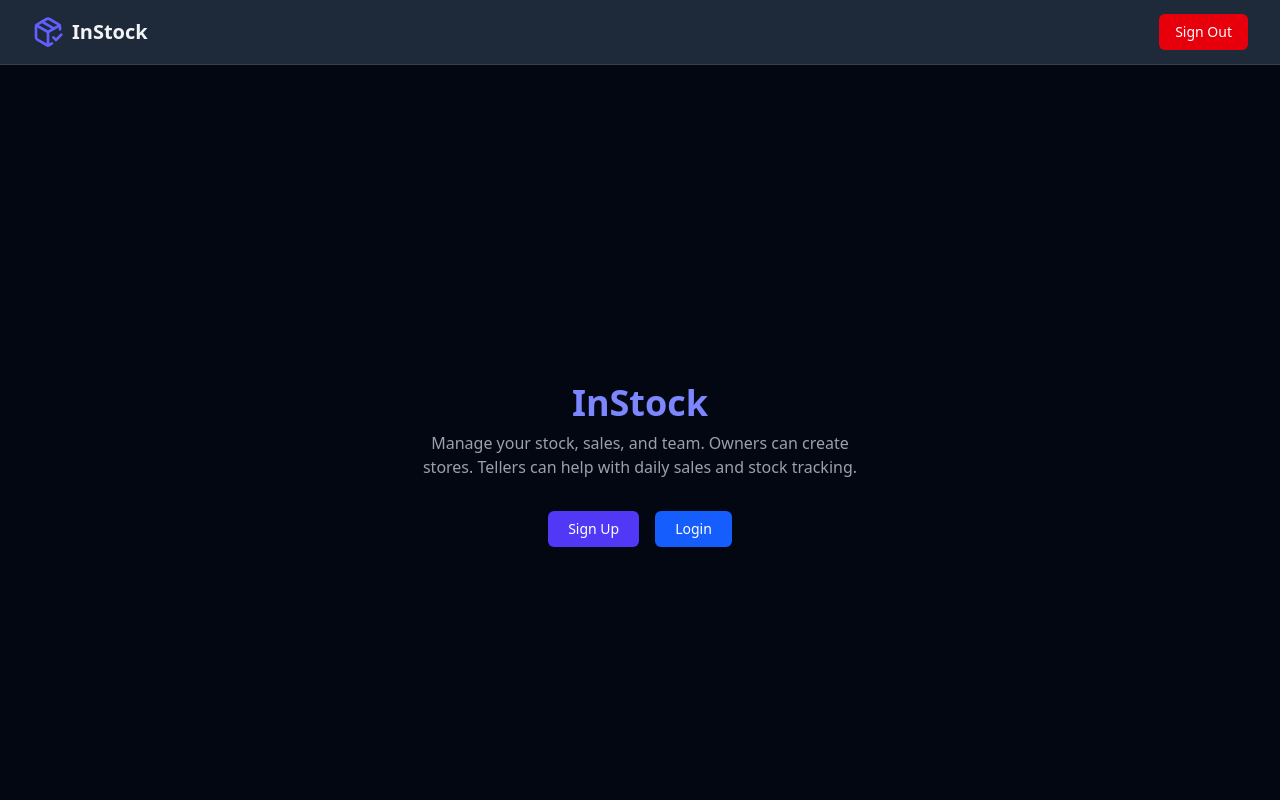
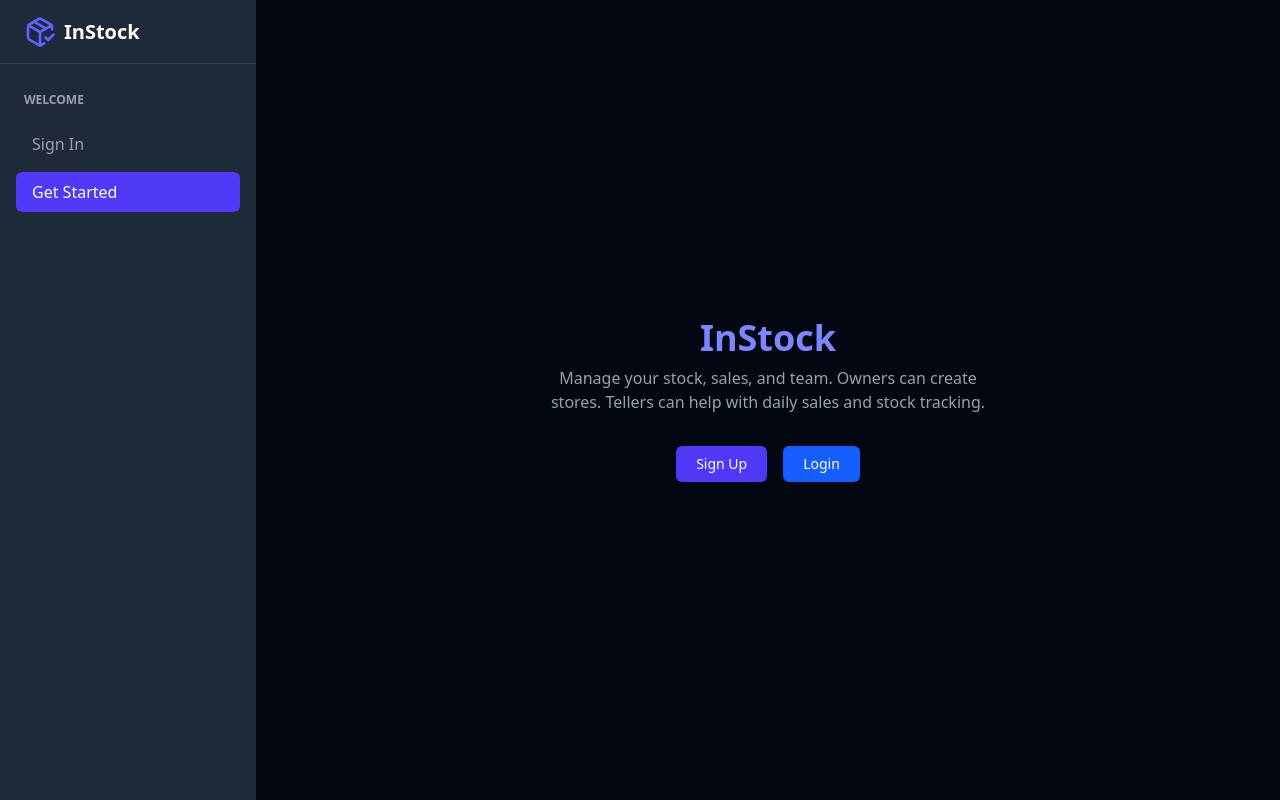
Before and after one commit to TDL2627/inventory-tracker, a Next.js app: page /auth in a window 1280 px wide. Shown: the top 800 px of the page. Built offline with nearby package versions, Linux system fonts and the light colour scheme; no server answers.

Commit message:
updated nav

```diff
--- a/src/app/components/navbar.js
+++ b/src/app/components/navbar.js
@@ -1,151 +1,199 @@
-import { useState } from "react";
+import { useEffect, useState } from "react";
 import { useRouter } from "next/router";
-import { logOut } from "../utils/auth";
+import { logOut, getUser } from "../utils/auth";
 import { toast } from "react-hot-toast";
-import { PackageCheck, Menu, X } from "lucide-react";
+import {
+  PackageCheck,
+  Home,
+  ShoppingCart,
+  User,
+  LogOut,
+  Menu,
+  X,
+} from "lucide-react";
 
-const Navbar = () => {
-  const [mobileMenuOpen, setMobileMenuOpen] = useState(false);
+const Sidebar = () => {
+  const [sidebarOpen, setSidebarOpen] = useState(false);
+  const [user, setUser] = useState(null);
+
   const router = useRouter();
+
+  useEffect(() => {
+    const checkUser = async () => {
+      const user = await getUser();
+      setUser(user);
+    };
+    checkUser();
+  }, [router]);
 
   const goToAuthWithModal = (type) => {
     router.push(`/auth?modal=${type}`);
+    setSidebarOpen(false);
   };
 
+  // Check if on homepage
+  const isHome = router.pathname === "/";
+
+  if (isHome) {
+    // Top Nav for home page
     return (
-    <>
-      {router.pathname !== "/dashboard" && (
-        <div className=" bg-gray-900 text-gray-100">
-          {/* Navigation */}
-          <nav className="bg-gray-800 border-b border-gray-700">
-            <div className="max-w-7xl mx-auto px-4 sm:px-6 lg:px-8">
-              <div className="flex items-center justify-between h-16">
-                <div className="flex items-center">
-                  <div className="flex-shrink-0">
+      <header className="bg-gray-900 text-white flex items-center justify-between lg:px-10 px-4  h-16 fixed w-full z-20">
         <div
-                      onClick={() => {
-                        router.push(`/`);
-                      }}
+          onClick={() => router.push(user ? "/dashboard" : "/")}
           className="flex items-center cursor-pointer"
         >
           <PackageCheck className="h-8 w-8 text-indigo-500" />
           <span className="ml-2 text-xl font-bold">InStock</span>
         </div>
-                  </div>
-                  <div className="hidden md:block">
-                    {/* Place for desktop links */}
-                    {/* <div className="ml-10 flex items-baseline space-x-4">
-                  <a href="#features" className="px-3 py-2 rounded-md text-sm font-medium text-white bg-gray-700">Home</a>
-                  <a href="#" className="px-3 py-2 rounded-md text-sm font-medium text-gray-300 hover:bg-gray-700 hover:text-white">Features</a>
-                  <a href="#" className="px-3 py-2 rounded-md text-sm font-medium text-gray-300 hover:bg-gray-700 hover:text-white">Pricing</a>
-                  <a href="#" className="px-3 py-2 rounded-md text-sm font-medium text-gray-300 hover:bg-gray-700 hover:text-white">About</a>
-                </div> */}
-                  </div>
-                </div>
-                {router.pathname === "/" ? (
-                  <div className="hidden md:block">
-                    <div className="flex items-center">
+
+        <nav className="flex space-x-4">
+          <>
             <button
-                        onClick={() => {
-                          goToAuthWithModal("login");
-                        }}
-                        className="px-4 py-2 text-sm font-medium text-gray-300 hover:bg-gray-700 hover:text-white rounded-md cursor-pointer"
+              onClick={() => goToAuthWithModal("login")}
+              className="hover:underline cursor-pointer"
             >
               Sign In
             </button>
             <button
-                        onClick={() => {
-                          goToAuthWithModal("signup");
-                        }}
-                        className="ml-3 px-4 py-2 text-sm font-medium text-white bg-indigo-600 hover:bg-indigo-500 rounded-md cursor-pointer"
+              onClick={() => goToAuthWithModal("signup")}
+              className="bg-indigo-600 px-3 py-1 rounded hover:bg-indigo-500  cursor-pointer"
             >
               Get Started
             </button>
+          </>
+        </nav>
+      </header>
+    );
+  }
+
+  // Sidebar for other pages
+  return (
+    <>
+      {/* Mobile toggle button */}
+      <div className="lg:hidden p-4 bg-gray-900 flex justify-between items-center">
+        <div
+          onClick={() => router.push(user ? "/dashboard" : "/")}
+          className="flex items-center cursor-pointer text-white"
+        >
+          <PackageCheck className="h-8 w-8 text-indigo-500" />
+          <span className="ml-2 text-xl font-bold">InStock</span>
         </div>
+        <button
+          className="text-gray-400 hover:text-white"
+          onClick={() => setSidebarOpen(true)}
+        >
+          <Menu className="h-6 w-6" />
+        </button>
       </div>
-                ) : (
+
+      {/* Backdrop for mobile */}
+      {sidebarOpen && (
+        <div
+          className="fixed inset-0 z-20 bg-black bg-opacity-50 lg:hidden"
+          onClick={() => setSidebarOpen(false)}
+        ></div>
+      )}
+
+      {/* Sidebar itself */}
+      <div
+        className={`fixed inset-y-0 right-0 z-30 w-64 transform bg-gray-800 transition duration-300 ease-in-out
+        lg:static lg:translate-x-0 ${
+          sidebarOpen ? "translate-x-0" : "translate-x-full"
+        }`}
+      >
+        {/* Header */}
+        <div className="flex h-16 items-center justify-between px-6 border-b border-gray-700">
+          <div
+            className="flex items-center cursor-pointer"
+            onClick={() => router.push(user ? "/dashboard" : "/")}
+          >
+            <PackageCheck className="h-8 w-8 text-indigo-500" />
+            <span className="ml-2 text-xl font-bold text-white">InStock</span>
+          </div>
+          <button
+            className="lg:hidden text-gray-400 hover:text-white"
+            onClick={() => setSidebarOpen(false)}
+          >
+            <X className="h-6 w-6" />
+          </button>
+        </div>
+
+        {/* Navigation */}
+        <div className="px-4 py-5 text-gray-100">
+          <nav>
+            <div className="space-y-2">
+              <div className="px-2 py-2 text-xs font-semibold text-gray-400 uppercase">
+                {user ? "Main" : "Welcome"}
+              </div>
+
+              {user ? (
+                <>
+                  <a
+                    href="#"
+                    className="flex items-center px-4 py-2 text-gray-100 bg-gray-700 rounded-md"
+                  >
+                    <Home className="w-5 h-5 mr-3" />
+                    Dashboard
+                  </a>
+                  <a
+                    href="#"
+                    className="flex items-center px-4 py-2 text-gray-400 hover:text-gray-100 hover:bg-gray-700 rounded-md"
+                  >
+                    <PackageCheck className="w-5 h-5 mr-3" />
+                    Inventory
+                  </a>
+                  <a
+                    href="#"
+                    className="flex items-center px-4 py-2 text-gray-400 hover:text-gray-100 hover:bg-gray-700 rounded-md"
+                  >
+                    <ShoppingCart className="w-5 h-5 mr-3" />
+                    Sales
+                  </a>
+
+                  <div className="px-2 py-2 mt-6 text-xs font-semibold text-gray-400 uppercase">
+                    Settings
+                  </div>
+                  <a
+                    href="#"
+                    className="flex items-center px-4 py-2 text-gray-400 hover:text-gray-100 hover:bg-gray-700 rounded-md"
+                  >
+                    <User className="w-5 h-5 mr-3" />
+                    Profile
+                  </a>
                   <button
                     onClick={() => {
                       logOut();
                       toast.success("Logged out successfully");
                       router.push(`/`);
                     }}
-                    className="ml-3 px-4 py-2 text-sm font-medium text-white bg-red-600 hover:bg-red-500 rounded-md cursor-pointer hidden md:block"
+                    className="flex items-center px-4 py-2 text-gray-400 hover:text-gray-100 hover:bg-gray-700 rounded-md"
                   >
-                    Sign Out
+                    <LogOut className="w-5 h-5 mr-3" />
+                    Log Out
                   </button>
-                )}
-                {router.pathname !== "/auth" && (
-                  <div className="md:hidden">
+                </>
+              ) : (
+                <>
                   <button
-                      onClick={() => setMobileMenuOpen(!mobileMenuOpen)}
-                      className="inline-flex items-center justify-center p-2 rounded-md text-gray-400 hover:text-white hover:bg-gray-700 focus:outline-none"
+                    onClick={() => goToAuthWithModal("login")}
+                    className="w-full text-left px-4 py-2 text-gray-400 hover:text-gray-100 hover:bg-gray-700 rounded-md"
                   >
-                      {mobileMenuOpen ? (
-                        <X className="h-6 w-6" />
-                      ) : (
-                        <Menu className="h-6 w-6" />
-                      )}
-                    </button>
-                  </div>
-                )}
-              </div>
-            </div>
-
-            {/* Mobile menu */}
-            {mobileMenuOpen && (
-              <div className="md:hidden">
-                <div className="px-2 pt-2 pb-3 space-y-1 sm:px-3">
-                  Mobile Links
-                  {/* <a
-                href="#"
-                className="block px-3 py-2 rounded-md text-base font-medium text-gray-300 hover:bg-gray-700 hover:text-white"
-              >
-                Features
-              </a> */}
-                </div>
-                {router.pathname === "/" ? (
-                  <div className="pt-4 pb-3 border-t border-gray-700">
-                    <div className="px-2 space-y-1">
-                      <button
-                        onClick={() => {
-                          goToAuthWithModal("login");
-                          setMobileMenuOpen(!mobileMenuOpen);
-                        }}
-                        className="block px-3 py-2 rounded-md text-base font-medium text-gray-300 hover:bg-gray-700 hover:text-white"
-                      >
-                        Sign in
+                    Sign In
                   </button>
                   <button
-                        onClick={() => {
-                          goToAuthWithModal("signup");
-                          setMobileMenuOpen(!mobileMenuOpen);
-                        }}
-                        className="block px-3 py-2 rounded-md text-base font-medium text-white bg-indigo-600 hover:bg-indigo-500"
+                    onClick={() => goToAuthWithModal("signup")}
+                    className="w-full text-left px-4 py-2 text-white bg-indigo-600 hover:bg-indigo-500 rounded-md"
                   >
                     Get Started
                   </button>
+                </>
+              )}
+            </div>
+          </nav>
         </div>
       </div>
-                ) : (
-                  <button
-                    onClick={() => {
-                      logOut();
-                      toast.success("Logged out successfully");
-                      setMobileMenuOpen(!mobileMenuOpen);
-                      router.push(`/`);
-                    }}
-                    className="m-4 px-4 py-2 text-sm font-medium text-white bg-red-600 hover:bg-red-500 rounded-md cursor-pointer"
-                  >
-                    Sign Out
-                  </button>
-                )}
-              </div>
-            )}
-          </nav>
-        </div>
-      )}
     </>
   );
 };
-export default Navbar;
+
+export default Sidebar;
--- a/src/pages/_app.js
+++ b/src/pages/_app.js
@@ -17,11 +17,16 @@ export default function App({ Component, pageProps }) {
         <link rel="icon" href="/inventory.png" />
         <link rel="apple-touch-icon" href="/inventory.png" />
       </Head>
-      <Navbar />
+
       <Toaster position="top-center" reverseOrder={false} />
 
       {/* Main content */}
-      <Component {...pageProps} />
+      <div className="min-h-screen lg:flex grid">
+        <Navbar />
+        <main className="flex-1">
+          <Component {...pageProps} />
+        </main>
+      </div>
       <Footer />
     </>
   );
--- a/src/pages/dashboard.js
+++ b/src/pages/dashboard.js
@@ -159,85 +159,7 @@ export default function InventoryDashboard() {
 
   return (
     <div className="flex h-screen bg-gray-900 text-gray-100">
-      {/* Mobile sidebar backdrop */}
-      {sidebarOpen && (
-        <div
-          className="fixed inset-0 z-20 bg-black bg-opacity-50 lg:hidden"
-          onClick={() => setSidebarOpen(false)}
-        ></div>
-      )}
 
-      {/* Sidebar */}
-      <div
-        className={`fixed inset-y-0 right-0 z-30 w-64 transform bg-gray-800 transition duration-300 ease-in-out lg:static lg:translate-x-0 ${
-          sidebarOpen ? "translate-x-0" : "translate-x-full"
-        }`}
-      >
-        <div className="flex h-16 items-center justify-between px-6 border-b border-gray-700">
-          <div className="flex items-center">
-            <PackageCheck className="h-8 w-8 text-indigo-500" />
-            <span className="ml-2 text-xl font-bold">InStock</span>
-          </div>
-          <button
-            className="lg:hidden text-gray-400 hover:text-white"
-            onClick={() => setSidebarOpen(false)}
-          >
-            <X className="h-6 w-6" />
-          </button>
-        </div>
-        <div className="px-4 py-5">
-          <nav>
-            <div className="space-y-2">
-              <div className="px-2 py-2 text-xs font-semibold text-gray-400 uppercase">
-                Main
-              </div>
-              <a
-                href="#"
-                className="flex items-center px-4 py-2 text-gray-100 bg-gray-700 rounded-md"
-              >
-                <Home className="w-5 h-5 mr-3" />
-                Dashboard
-              </a>
-              <a
-                href="#"
-                className="flex items-center px-4 py-2 text-gray-400 hover:text-gray-100 hover:bg-gray-700 rounded-md"
-              >
-                <PackageCheck className="w-5 h-5 mr-3" />
-                Inventory
-              </a>
-              <a
-                href="#"
-                className="flex items-center px-4 py-2 text-gray-400 hover:text-gray-100 hover:bg-gray-700 rounded-md"
-              >
-                <ShoppingCart className="w-5 h-5 mr-3" />
-                Sales
-              </a>
-
-              <div className="px-2 py-2 mt-6 text-xs font-semibold text-gray-400 uppercase">
-                Settings
-              </div>
-              <a
-                href="#"
-                className="flex items-center px-4 py-2 text-gray-400 hover:text-gray-100 hover:bg-gray-700 rounded-md"
-              >
-                <User className="w-5 h-5 mr-3" />
-                Profile
-              </a>
-              <button
-                onClick={() => {
-                  logOut();
-                  toast.success("Logged out successfully");
-                  router.push(`/`);
-                }}
-                className="flex items-center px-4 py-2 text-gray-400 hover:text-gray-100 hover:bg-gray-700 rounded-md"
-              >
-                <LogOut className="w-5 h-5 mr-3" />
-                Log Out
-              </button>
-            </div>
-          </nav>
-        </div>
-      </div>
 
       {/* Main Content */}
       <div className="flex-1 flex flex-col overflow-hidden">
```
Also changed, not shown: src/pages/products.js (+4 -3 lines). Lines whose indentation alone changed are shown as unchanged.
